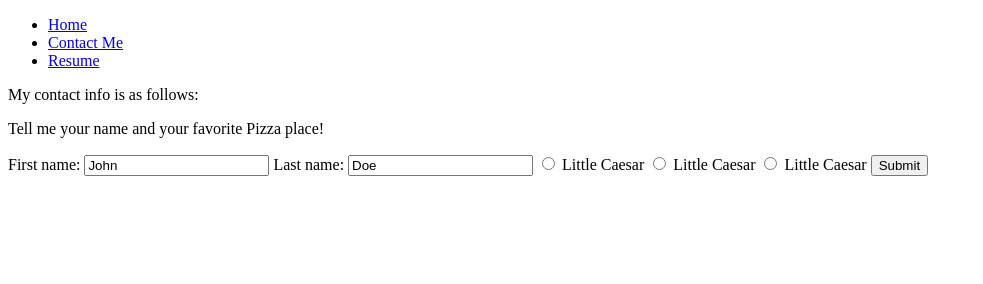
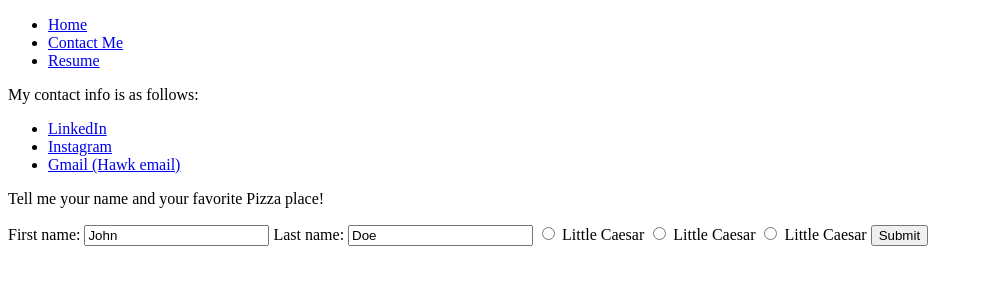
Before and after one commit to GioGG11/ProjectOne, a plain HTML site: page contact.html in a window 1280 px wide. Shown: the whole page, without its empty margins (0-983 px from the left). Drawn offline with Linux system fonts and the light colour scheme.

Commit message:
Added contact info and first image with first image blurb

```diff
--- a/contact.html
+++ b/contact.html
@@ -22,7 +22,22 @@
       </ul>
     </div>
     <div>
+        <div>
         <p>My contact info is as follows:</p>
+        </div>
+        <div>
+        <ul>
+            <li>
+                <a href = "https://www.linkedin.com/in/gio-garcia-g/">LinkedIn</a>
+            </li>
+            <li>
+                <a href = "https://www.instagram.com/giogg_11/">Instagram</a>
+            </li>
+            <li>
+                <a href = "mailto:ggarcia16@hawk.iit.edu?">Gmail (Hawk email)</a>
+            </li>
+        </ul>
+        </div>
     </div>
     <div>
     <form>
```
Also changed, not shown: index.html (+8 -0 lines).
